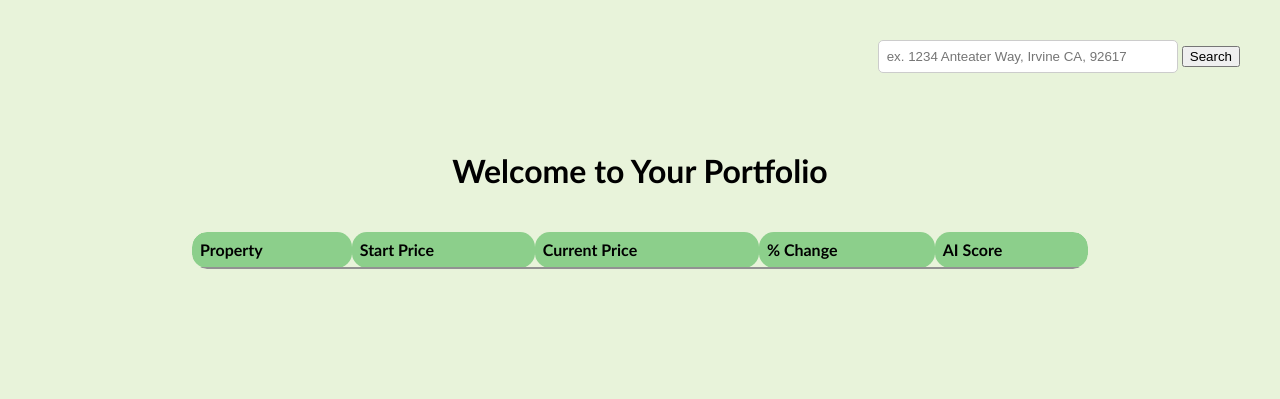
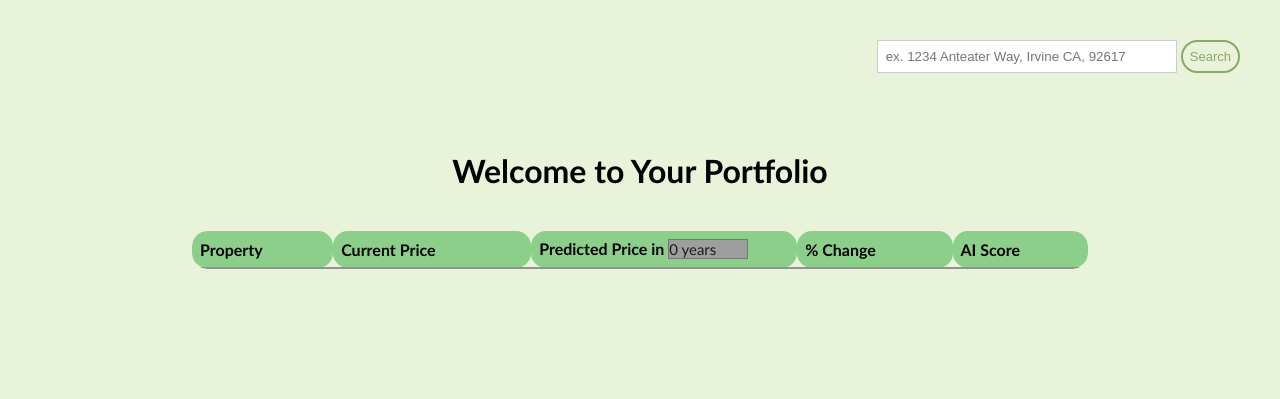
Before and after one commit to alvinacchow/property-investment, a Flask app: template templates/portfolio.html in a window 1280 px wide. Shown: the top 399 px of the page. Run offline with Flask 3, Linux system fonts and the light colour scheme; the template is opened without the code that fills it, so the values that code supplies are empty; grey boxes are pictures that could not be loaded.

Commit message:
dia's changes

```diff
--- a/login_data.json
+++ b/login_data.json
@@ -10,6 +10,11 @@
     },
     {
         "comment": "Add your email and then quit the server before running!"
+    },
+    {
+        "address": "5050 Banff Park Ct, Fremont, CA 94538"
+    },
+    {
+        "address": "42619 Isle Royal St, Fremont, CA 94538"
     }
-
 ]
--- a/main.py
+++ b/main.py
@@ -1,9 +1,9 @@
+from flask import Flask, render_template, request, jsonify
+from melissa_api import verify_address
 import json
-from flask import Flask, render_template, request, jsonify
 
 app = Flask(__name__)
 
-# Load login credentials from a JSON file
 with open('login_data.json', 'r') as file:
     login_data = json.load(file)
 
@@ -11,12 +11,19 @@ with open('login_data.json', 'r') as file:
 def index():
     return render_template("index.html")
 
+@app.route("/portfolio")
+def portfolio():
+    return render_template("portfolio.html")
+
+@app.route("/search")
+def search():
+    return render_template("search.html")
+
 @app.route("/login", methods=["POST"])
 def login():
     email = request.json.get("email")
     print(email)
 
-    # Check if the provided email exists in the login data
     if any(user["email"] == email for user in login_data):
         print('true')
         return jsonify({"success": True, "message": "Email validated"})
@@ -24,6 +31,19 @@ def login():
         print('false')
         return jsonify({"success": False, "message": "Email not validated"})
 
+@app.route("/verify-address", methods=["POST"])
+def verify_address_route():
+    data = request.get_json()
+    address = data.get("address")
 
-if __name__ == "__main__":
-    app.run(debug=True)
+    if address:
+        is_valid = verify_address(address)
+        if is_valid:
+            return jsonify({"success": True, "message": "Address validated"})
+        else:
+            return jsonify({"success": False, "message": "Address not validated"})
+    else:
+        return jsonify({"error": "Address not provided"}), 400
+
+if __name__ == '__main__':
+    app.run(debug = True)
--- a/templates/portfolio.html
+++ b/templates/portfolio.html
@@ -3,10 +3,10 @@
 <head>
     <meta charset="UTF-8">
     <meta name="viewport" content="width=device-width, initial-scale=1.0">
-    <title>Welcome to Your Portfolio</title>
+    <title>Portfolio</title>
     <style>
         body {
-            font-family: 'Trebuchet MS', 'Lucida Sans Unicode', 'Lucida Grande', 'Lucida Sans', Arial, sans-serif, sans-serif;
+            font-family: 'Trebuchet MS', 'Lucida Sans Unicode', 'Lucida Grande', 'Lucida Sans', Arial, sans-serif;
             background-color: #e8f3da;
             margin: 0;
             padding: 0;
@@ -39,6 +39,9 @@
             border-radius: 15px;
             overflow: hidden;
         }
+        .bubble-box th:nth-child(3) {
+            width: 250px; /* Adjust the width as needed */
+        }
         .bubble-box th {
             background-color: #8ccf8b;
         }
@@ -49,18 +52,24 @@
         }
         .search-bar input[type="text"] {
             padding: 8px;
-            border-radius: 5px;
             border: 1px solid #ccc;
             width: 300px;
             box-sizing: border-box;
         }
-        .search-bar button[type = "submit"]:hover {
-            padding: 8px 15px;
-            border: none;
-            border-radius: 5px;
-            background-color: #87a96b;
-            color: #fff;
+        .bubble-button {
+            padding: 7px;
+            border: 2px solid #87a96b; /* Add a border */
+            border-radius: 20px; /* Adjust border-radius for a bubble effect */
+            background-color: transparent; /* Transparent background */
+            color: #87a96b; /* Text color */
             cursor: pointer;
+            font-size: 13px;
+            transition: background-color 0.3s ease;
+        }
+
+        .bubble-button:hover {
+            background-color: #87a96b; /* Change background color on hover */
+            color: #fff; /* Change text color on hover */
         }
         .error-message {
             font-size: 14px;
@@ -68,13 +77,34 @@
             margin-top: 5px;
             display: none;
         }
+        .predicted-price-dropdown {
+            margin-top: 40px;
+        }
+        select {
+            font-size: 15px;
+            width: 80px;
+        }
+
+        select {
+            color: rgb(25, 29, 25);
+            font-family: 'Trebuchet MS', 'Lucida Sans Unicode', 'Lucida Grande', 'Lucida Sans', Arial, sans-serif;
+        }
+        select {
+            -webkit-appearance: none;
+            -moz-appearance: none;
+            appearance: none;
+            background-image: url('arrow.png');
+            background-repeat: no-repeat;
+            background-position: right center;
+            padding-right: 20px;
+        }
     </style>
 </head>
 <body>
     <h1>Welcome to Your Portfolio</h1>
     <div class="search-bar">
         <input type="text" id="search-address" placeholder="ex. 1234 Anteater Way, Irvine CA, 92617">
-        <button id="search-button">Search</button>
+        <button id="search-button" class="bubble-button">Search</button>
         <div class="error-message" id="error-message">Invalid address.</div>
     </div>
     <div class="bubble-box">
@@ -82,8 +112,18 @@
             <thead>
                 <tr>
                     <th>Property</th>
-                    <th>Start Price</th>
                     <th>Current Price</th>
+                    <th>Predicted Price in
+                        <select id="predicted-price-years">
+                            <option value="0">0 years</option>
+                            <option value="5">5 years</option>
+                            <option value="10">10 years</option>
+                            <option value="15">15 years</option>
+                            <option value="20">20 years</option>
+                            <option value="25">25 years</option>
+                            <option value="30">30 years</option>
+                        </select>
+                    </th>
                     <th>% Change</th>
                     <th>AI Score</th>
                 </tr>
@@ -102,10 +142,11 @@
             })
             .then(response => response.json())
             .then(data => {
-                if (!data.is_valid) {
+                if (!data.success) {
                     document.getElementById('error-message').style.display = 'block';
                 } else {
                     document.getElementById('error-message').style.display = 'none';
+                    window.location.href = "/search";
                 }
             })
             .catch(error => {
```
Also changed, not shown: melissa_api.py (+61 -52 lines), templates/index.html (+14 -10 lines).
